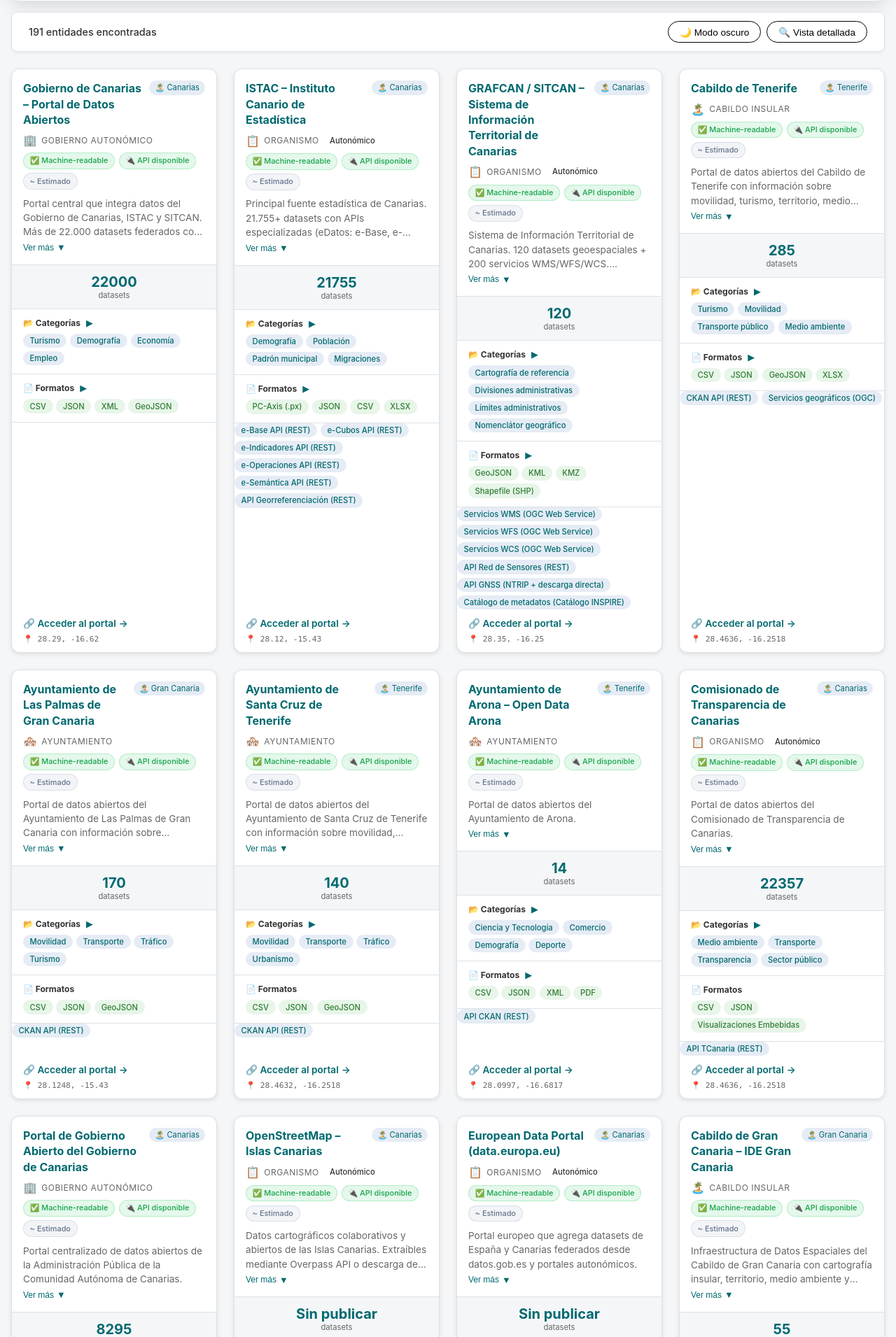
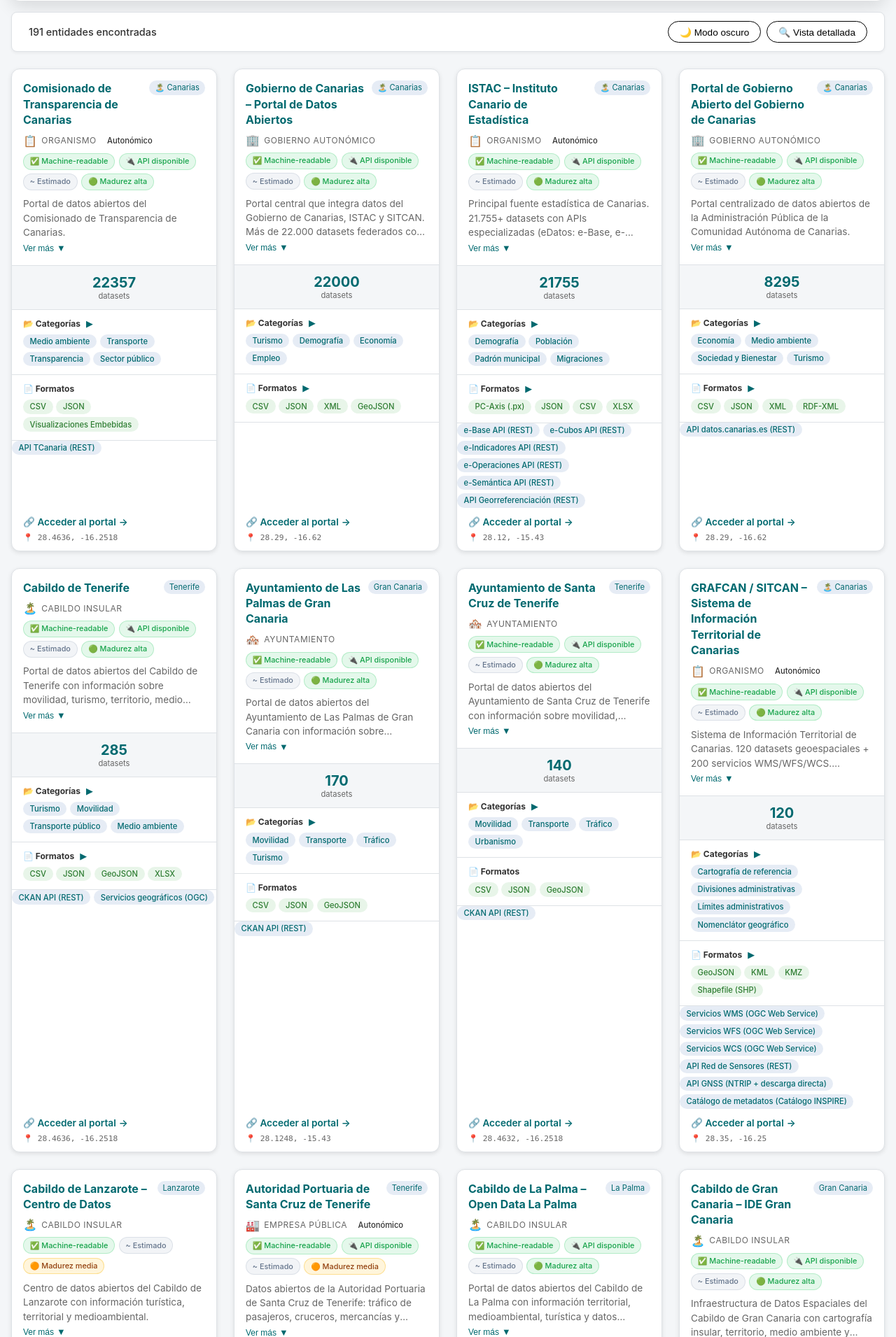
Before and after one commit to IvnMD/Canarias-Open-Data, a Flask app: page / in a window 1280 px wide. Shown: the part 574-2485 px from the top of the page at 70% size. Run offline with Flask 3, Linux system fonts and the light colour scheme.

Commit message:
Añadido el badge de madurez del portal segun su tecnologia

```diff
--- a/src/static/css/base.css
+++ b/src/static/css/base.css
@@ -438,18 +438,19 @@ body.layout-detailed #results {
 
 /* Hover state for API links */
 .api-badge:hover {
-  color: #2563eb;
-  text-decoration: underline;
+    color: #2563eb;
+    text-decoration: underline;
 }
 
 /* Por defecto (vista compacta): ocultar APIs */
 .card-apis {
-  display: none;
+    display: none;
 }
+
 
 /* En vista detallada: mostrar bloque de APIs */
 body.layout-detailed .card-apis {
-  display: block;
+    display: block;
 }
 
 /* Modo oscuro — ajusta colores de texto para legibilidad */
@@ -473,6 +474,40 @@ body.dark-mode .scope-badge {
 body.dark-mode .api-badge:hover {
     color: #14b8a6;
     /* mantiene el mismo teal en dark mode */
+}
+
+/* Maturity traffic light badges */
+.maturity-high {
+    background: rgba(34, 197, 94, 0.12);
+    color: #16a34a;
+    border: 1px solid rgba(34, 197, 94, 0.25);
+}
+
+.maturity-medium {
+    background: rgba(251, 191, 36, 0.16);
+    /* amarillo suave */
+    color: #92400e;
+    border: 1px solid rgba(251, 191, 36, 0.4);
+}
+
+.maturity-low {
+    background: rgba(248, 113, 113, 0.14);
+    /* rojo suave */
+    color: #b91c1c;
+    border: 1px solid rgba(248, 113, 113, 0.45);
+}
+
+/* Opcional: ajustar en modo oscuro */
+body.dark-mode .maturity-high {
+    color: #4ade80;
+}
+
+body.dark-mode .maturity-medium {
+    color: #facc15;
+}
+
+body.dark-mode .maturity-low {
+    color: #fca5a5;
 }
 
 /* ─── RESTO DE LA TARJETA ────────────────────────────── */
--- a/src/static/js/app.js
+++ b/src/static/js/app.js
@@ -18,12 +18,54 @@
 let data = [];
 let typeChart = null;
 
+/**
+ * Computes the open data maturity level for a normalized entity.
+ *
+ * @param {Object} e - Normalized entity object with fields like
+ *                     machine_readable, has_api, apis, dataset_count and portal_tech.
+ * @returns {string} Maturity level: 'low', 'medium' or 'high'.
+ */
+function computeMaturity(e) {
+  const hasMachineReadable = e.machine_readable === true;
+  const hasApi = e.has_api === true || (Array.isArray(e.apis) && e.apis.length > 0);
+  const count = typeof e.dataset_count === 'number' ? e.dataset_count : null;
+  const tech = Array.isArray(e.portal_tech)
+    ? e.portal_tech.join(' ').toUpperCase()
+    : String(e.portal_tech || '').toUpperCase();
 
-// ==================== NORMALIZATION FUNCTIONS ====================
+  const isStrongTech =
+    tech.includes('CKAN') ||
+    tech.includes('ARCGIS') ||
+    tech.includes('EDATOS') ||
+    tech.includes('IDE') ||
+    tech.includes('PORTAL GEO');
+
+  const isTransparencyOnly =
+    tech.includes('TRANSPARENCIA') ||
+    tech.includes('PORTAL ESTÁTICO') ||
+    tech.includes('SEDE ELECTRÓNICA');
+
+  // High maturity
+  if (hasMachineReadable && hasApi && isStrongTech && count !== null && count >= 50) {
+    return 'high';
+  }
+
+  // Low maturity
+  if (!hasMachineReadable) {
+    return 'low';
+  }
+
+  if (isTransparencyOnly && !hasApi && (count === null || count < 20)) {
+    return 'low';
+  }
+
+  // Medium maturity
+  return 'medium';
+}
 
 /**
  * Normalize a raw entity object to the internal app format.
- * Supports schema v2: entity_kind, scope, portals[], locations[].
+ * Supports schema: entity_kind, scope, portals[], locations[].
  * @param {Object} e - Original JSON object
  * @returns {Object} - Normalized object with a consistent structure
  */
@@ -44,11 +86,11 @@ function normalize(e) {
     machineReadableFormats.includes(String(f).toUpperCase())
   );
 
-  return {
+  const normalized = {
     id: e.id || '',
     name: e.name || 'Sin nombre',
 
-    // Type and scope — schema v2
+    // Type and scope — schema
     type: e.entity_kind || e.type || 'organismo',
     scope: e.scope || null, // autonomic, island, municipal…
 
@@ -60,7 +102,7 @@ function normalize(e) {
 
     // Main portal (derived from portals[])
     portal_url: portal?.url || e.portal_url || e.portal?.url || '#',
-    portal_kind: portal?.kind || null,                 // open_data | transparencia | estadistica…
+    portal_kind: portal?.kind || null,                // open_data | transparencia | estadistica…
     portal_tech: portal?.technology || [],
     machine_readable: portal?.machine_readable ?? null,
     has_api: portal?.has_api ?? null,
@@ -68,7 +110,7 @@ function normalize(e) {
     // Portal data
     dataset_count: portal?.dataset_count ?? e.dataset_count ?? e.data?.count ?? 'Sin publicar',
     data_categories: portal?.topics || e.data_categories || e.data?.categories || [],
-    formats: portal?.formats || e.formats || e.data?.formats || [],
+    formats: formats,
     license_summary: portal?.license_summary || null,
 
     // Machine-readable and API flags (derived)
@@ -78,7 +120,7 @@ function normalize(e) {
     // APIs (for detailed view)
     apis: apis,
 
-    // Coordinates (schema v2 first, then legacy as fallback)
+    // Coordinates (schema first, then legacy as fallback)
     coordinates: hq
       ? { lat: hq.coordinates.lat, lon: hq.coordinates.lon }
       : (e.coordinates || e.geographic?.coordinates || null),
@@ -89,7 +131,13 @@ function normalize(e) {
     // Hierarchical relation
     parent_entity_id: e.parent_entity_id || null,
   };
+
+  // Compute maturity level based on normalized data
+  normalized.maturity = computeMaturity(normalized);
+
+  return normalized;
 }
+
 
 // ==================== FUNCIONES DE UI Y ESTADOS ====================
 
@@ -254,7 +302,7 @@ function filter() {
     return matchText && matchType && matchIsland;
   });
 
-  filtered.sort((a, b) => (b.datasetcount || 0) - (a.datasetcount || 0));
+  filtered.sort((a, b) => (b.dataset_count || 0) - (a.dataset_count || 0));
 
   render(filtered);
 
@@ -316,7 +364,10 @@ function render(list) {
         ${e.verification_status === 'verified' ? `<span class="meta-badge meta-ok" title="Datos verificados">✔ Verificado</span>` : ''}
         ${e.verification_status === 'estimated' ? `<span class="meta-badge meta-neutral" title="Datos estimados">~ Estimado</span>` : ''}
         ${e.verification_status === 'pending' ? `<span class="meta-badge meta-warn" title="Pendiente de verificación">⏳ Pendiente</span>` : ''}
-      </div>
+        ${e.maturity === 'high' ? `<span class="meta-badge maturity-high" title="Ecosistema de datos avanzado (formatos abiertos, APIs y buen volumen de datasets)">🟢 Madurez alta</span>` : ''}
+        ${e.maturity === 'medium' ? `<span class="meta-badge maturity-medium" title="Ecosistema de datos intermedio (algunos formatos abiertos o APIs, pero con limitaciones)">🟠 Madurez media</span>` : ''}
+        ${e.maturity === 'low' ? `<span class="meta-badge maturity-low" title="Ecosistema de datos básico (principalmente PDFs/HTML o sin APIs)">🔴 Madurez baja</span>` : ''}
+        </div>
 
       ${e.description ? `
         <div class="description-container">
@@ -502,14 +553,14 @@ function getIslandTag(item) {
   }
 
   const islandNames = {
-    'Tenerife': '🏝️ Tenerife',
-    'Gran Canaria': '🏝️ Gran Canaria',
-    'Lanzarote': '🏝️ Lanzarote',
-    'Fuerteventura': '🏝️ Fuerteventura',
-    'La Palma': '🏝️ La Palma',
-    'La Gomera': '🏝️ La Gomera',
-    'El Hierro': '🏝️ El Hierro',
-    'La Graciosa': '🏝️ La Graciosa',
+    'Tenerife': 'Tenerife',
+    'Gran Canaria': 'Gran Canaria',
+    'Lanzarote': 'Lanzarote',
+    'Fuerteventura': 'Fuerteventura',
+    'La Palma': 'La Palma',
+    'La Gomera': 'La Gomera',
+    'El Hierro': 'El Hierro',
+    'La Graciosa': 'La Graciosa',
   };
 
   return islandNames[islands[0]] || null;
```
